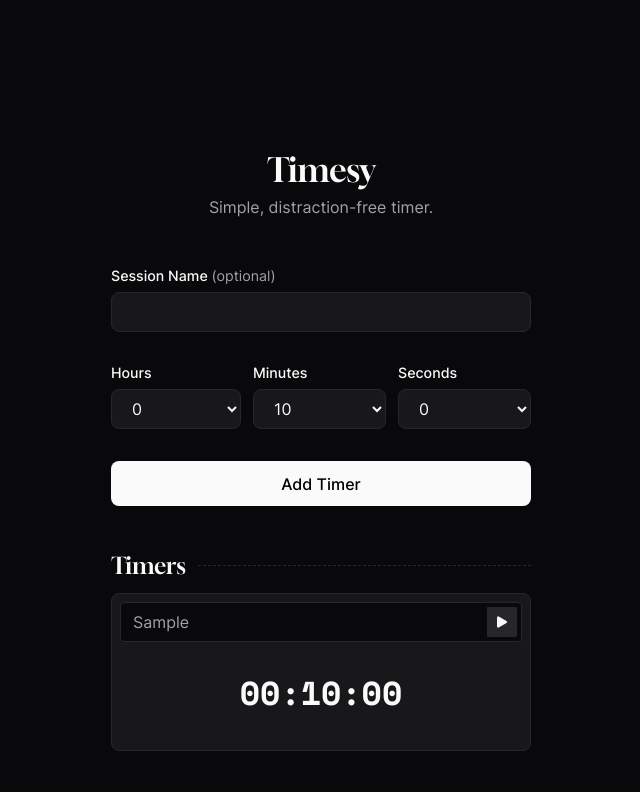
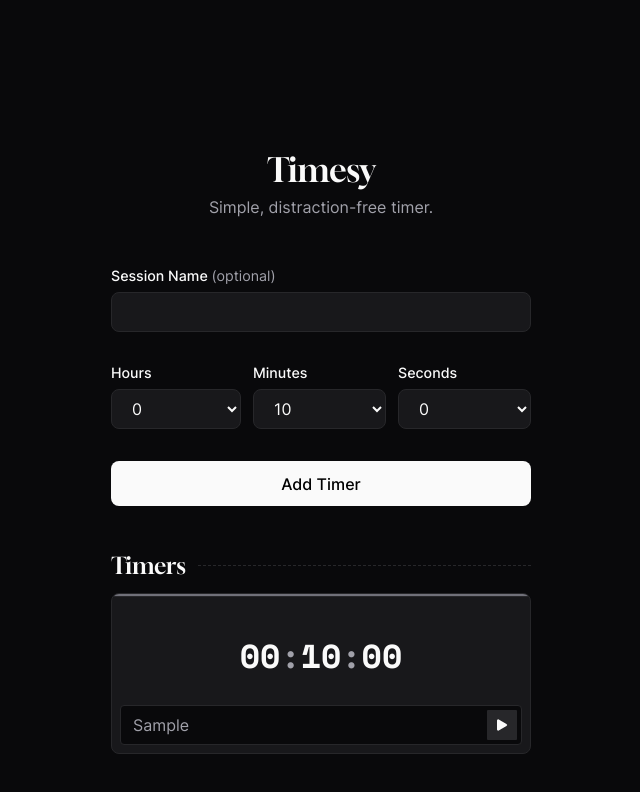
Before and after one commit to remvze/timesy, an Astro site: page / in a window 1280 px wide. Both pictures are taken after typing "Sample" into the empty fields and a click on the button "Add Timer". Shown: the whole page, without its empty margins (319-959 px from the left). Built offline with nearby package versions, Linux system fonts and the light colour scheme; Astro itself is replaced by a stand-in of ours.

Commit message:
feat: implement basic timer

```diff
--- a/package.json
+++ b/package.json
@@ -29,11 +29,14 @@
     "react": "^18.3.1",
     "react-dom": "^18.3.1",
     "react-icons": "5.1.0",
-    "typescript": "^5.4.5"
+    "typescript": "^5.4.5",
+    "uuid": "9.0.1",
+    "zustand": "4.5.2"
   },
   "devDependencies": {
     "@commitlint/cli": "19.3.0",
     "@commitlint/config-conventional": "19.2.2",
+    "@types/uuid": "9.0.8",
     "@typescript-eslint/eslint-plugin": "7.7.1",
     "@typescript-eslint/parser": "7.7.1",
     "astro-eslint-parser": "1.0.1",
--- a/src/components/app/app.module.css
+++ b/src/components/app/app.module.css
@@ -78,6 +78,7 @@
 
 .timer {
   padding: 8px;
+  overflow: hidden;
   background-color: var(--color-neutral-100);
   border: 1px solid var(--color-neutral-200);
   border-radius: 8px;
@@ -87,6 +88,25 @@
   }
 
   & .header {
+    position: relative;
+    top: -8px;
+    width: 100%;
+
+    & .bar {
+      height: 3px;
+      margin: 0 -8px;
+      border-bottom: 1px solid var(--color-neutral-200);
+
+      & .completed {
+        height: 100%;
+        background-color: var(--color-neutral-500);
+        transition: 1s;
+        transition-timing-function: linear;
+      }
+    }
+  }
+
+  & .footer {
     display: flex;
     align-items: center;
 
@@ -102,6 +122,7 @@
 
       & .input {
         flex-grow: 1;
+        width: 100%;
         min-width: 0;
         height: 100%;
         padding: 0 8px;
@@ -136,5 +157,9 @@
     font-family: var(--font-mono);
     font-size: var(--font-2xlg);
     font-weight: 700;
+
+    & span {
+      color: var(--color-foreground-subtle);
+    }
   }
 }
--- a/src/components/app/app.tsx
+++ b/src/components/app/app.tsx
@@ -1,9 +1,10 @@
-import { useState, useMemo } from 'react';
-import { IoPlay } from 'react-icons/io5';
+import { useState, useMemo, useEffect, useRef } from 'react';
+import { IoPlay, IoPause } from 'react-icons/io5';
 
 import { Container } from '@/components/container';
 
 import { padNumber } from '@/helpers/number';
+import { useTimers } from '@/stores/timers';
 
 import styles from './app.module.css';
 
@@ -25,22 +26,18 @@ export function App() {
     [hours, minutes, seconds],
   );
 
-  const [timers, setTimers] = useState<Array<Timer>>([]);
+  const timers = useTimers(state => state.timers);
+  const add = useTimers(state => state.add);
 
   const handleSubmit = (e: React.FormEvent<HTMLFormElement>) => {
     e.preventDefault();
 
     if (totalSeconds === 0) return;
 
-    setTimers(prev => [
-      {
-        id: Math.random().toString(),
-        name,
-        spent: 0,
-        total: totalSeconds,
-      },
-      ...prev,
-    ]);
+    add({
+      name,
+      total: totalSeconds,
+    });
 
     setName('');
   };
@@ -117,12 +114,7 @@ export function App() {
             </header>
 
             {timers.map(timer => (
-              <Timer
-                key={timer.id}
-                name={timer.name}
-                spent={timer.spent}
-                total={timer.total}
-              />
+              <Timer id={timer.id} key={timer.id} />
             ))}
           </div>
         )}
@@ -132,32 +124,86 @@ export function App() {
 }
 
 interface TimerProps {
-  name: string;
-  spent: number;
-  total: number;
+  id: string;
 }
 
-function Timer({ name, spent, total }: TimerProps) {
+function Timer({ id }: TimerProps) {
+  const intervalRef = useRef<ReturnType<typeof setInterval> | null>(null);
+
+  const [isRunning, setIsRunning] = useState(false);
+
+  const { name, spent, total } = useTimers(state => state.getTimer(id));
+  const tick = useTimers(state => state.tick);
+
   const left = useMemo(() => total - spent, [total, spent]);
 
   const hours = useMemo(() => Math.floor(left / 3600), [left]);
   const minutes = useMemo(() => Math.floor((left % 3600) / 60), [left]);
   const seconds = useMemo(() => left % 60, [left]);
 
+  const handleStart = () => {
+    if (left > 0) setIsRunning(true);
+  };
+
+  const handlePause = () => setIsRunning(false);
+
+  const handleToggle = () => {
+    if (isRunning) handlePause();
+    else handleStart();
+  };
+
+  useEffect(() => {
+    if (isRunning) {
+      if (intervalRef.current) clearInterval(intervalRef.current);
+
+      intervalRef.current = setInterval(() => tick(id), 1000);
+    }
+
+    return () => {
+      if (intervalRef.current) clearInterval(intervalRef.current);
+    };
+  }, [isRunning, tick, id]);
+
+  useEffect(() => {
+    if (left === 0 && isRunning) {
+      setIsRunning(false);
+
+      if (intervalRef.current) clearInterval(intervalRef.current);
+    }
+  }, [left, isRunning]);
+
   return (
     <div className={styles.timer}>
       <header className={styles.header}>
-        <div className={styles.control}>
-          <input className={styles.input} type="text" value={name} />
-          <button className={styles.button}>
-            <IoPlay />
-          </button>
+        <div className={styles.bar}>
+          <div
+            className={styles.completed}
+            style={{ width: `${(left / total) * 100}%` }}
+          />
         </div>
       </header>
 
       <div className={styles.left}>
-        {padNumber(hours)}:{padNumber(minutes)}:{padNumber(seconds)}
+        {padNumber(hours)}
+        <span>:</span>
+        {padNumber(minutes)}
+        <span>:</span>
+        {padNumber(seconds)}
       </div>
+
+      <footer className={styles.footer}>
+        <div className={styles.control}>
+          <input
+            className={styles.input}
+            placeholder="Untitled"
+            type="text"
+            value={name}
+          />
+          <button className={styles.button} onClick={handleToggle}>
+            {isRunning ? <IoPause /> : <IoPlay />}
+          </button>
+        </div>
+      </footer>
     </div>
   );
 }
--- /dev/null
+++ b/src/stores/timers.ts
@@ -0,0 +1,52 @@
+import { v4 as uuid } from 'uuid';
+import { create } from 'zustand';
+
+interface Timer {
+  id: string;
+  name: string;
+  spent: number;
+  total: number;
+}
+
+interface State {
+  timers: Array<Timer>;
+}
+
+interface Actions {
+  add: (timer: { name: string; total: number }) => void;
+  getTimer: (id: string) => Timer;
+  tick: (id: string) => void;
+}
+
+export const useTimers = create<State & Actions>()((set, get) => ({
+  add({ name, total }) {
+    set(state => ({
+      timers: [
+        {
+          id: uuid(),
+          isRunning: false,
+          name,
+          spent: 0,
+          total,
+        },
+        ...state.timers,
+      ],
+    }));
+  },
+
+  getTimer(id) {
+    return get().timers.filter(timer => timer.id === id)[0];
+  },
+
+  tick(id) {
+    set(state => ({
+      timers: state.timers.map(timer => {
+        if (timer.id !== id) return timer;
+
+        return { ...timer, spent: timer.spent + 1 };
+      }),
+    }));
+  },
+
+  timers: [],
+}));
```
Also changed, not shown: 1 other file.
